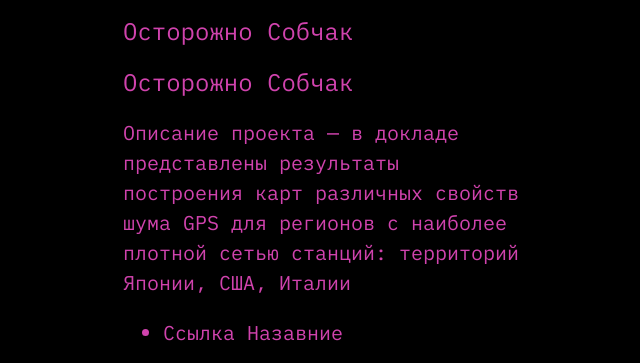
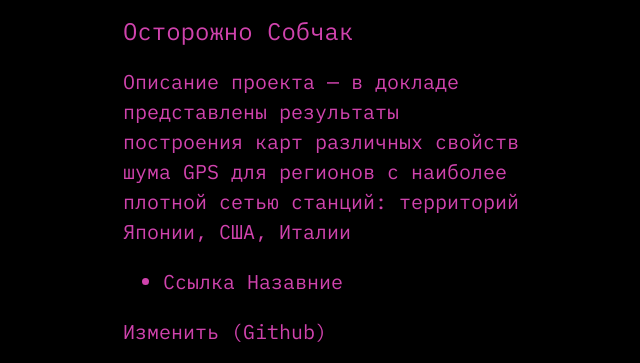
Before and after one commit to indexmod/lastik, a Jekyll site: the page built from sobchak.md, in a window 1280 px wide, cut to the strip 430-793 px from the top of the page. Shown: the whole strip, without its empty margins (335-975 px from the left). Built offline with Jekyll 4.4.1, drawn with Linux system fonts in a browser that asks for light colours.

Commit message:
Update sobchak.md

```diff
--- a/sobchak.md
+++ b/sobchak.md
@@ -7,7 +7,6 @@ shortname: Собчак
 video: media/lastik-ripple.gif
 ---
 
-## Осторожно Собчак
 
 Описание проекта — в докладе представлены результаты построения карт различных свойств шума GPS для регионов с наиболее плотной сетью станций: территорий Японии, США, Италии
 
```
